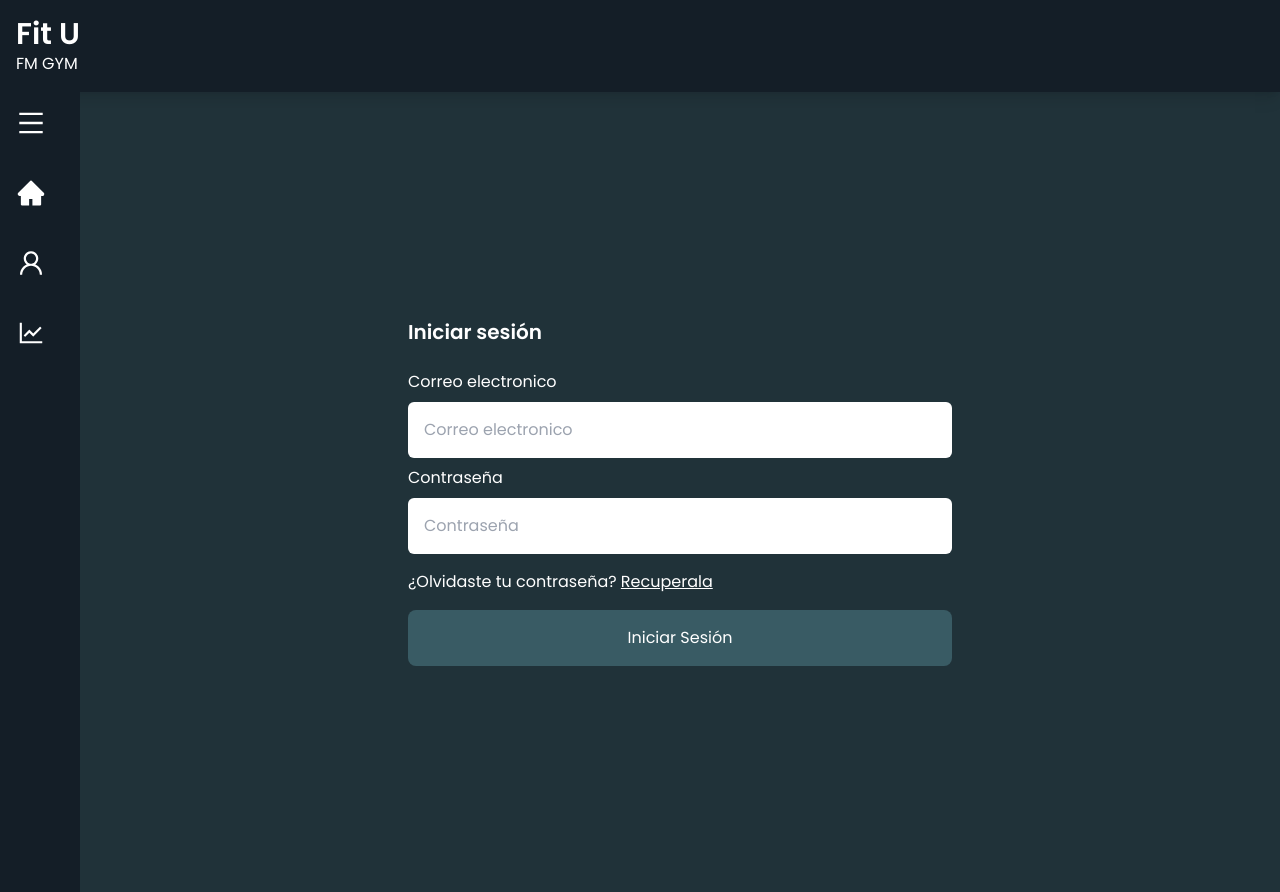
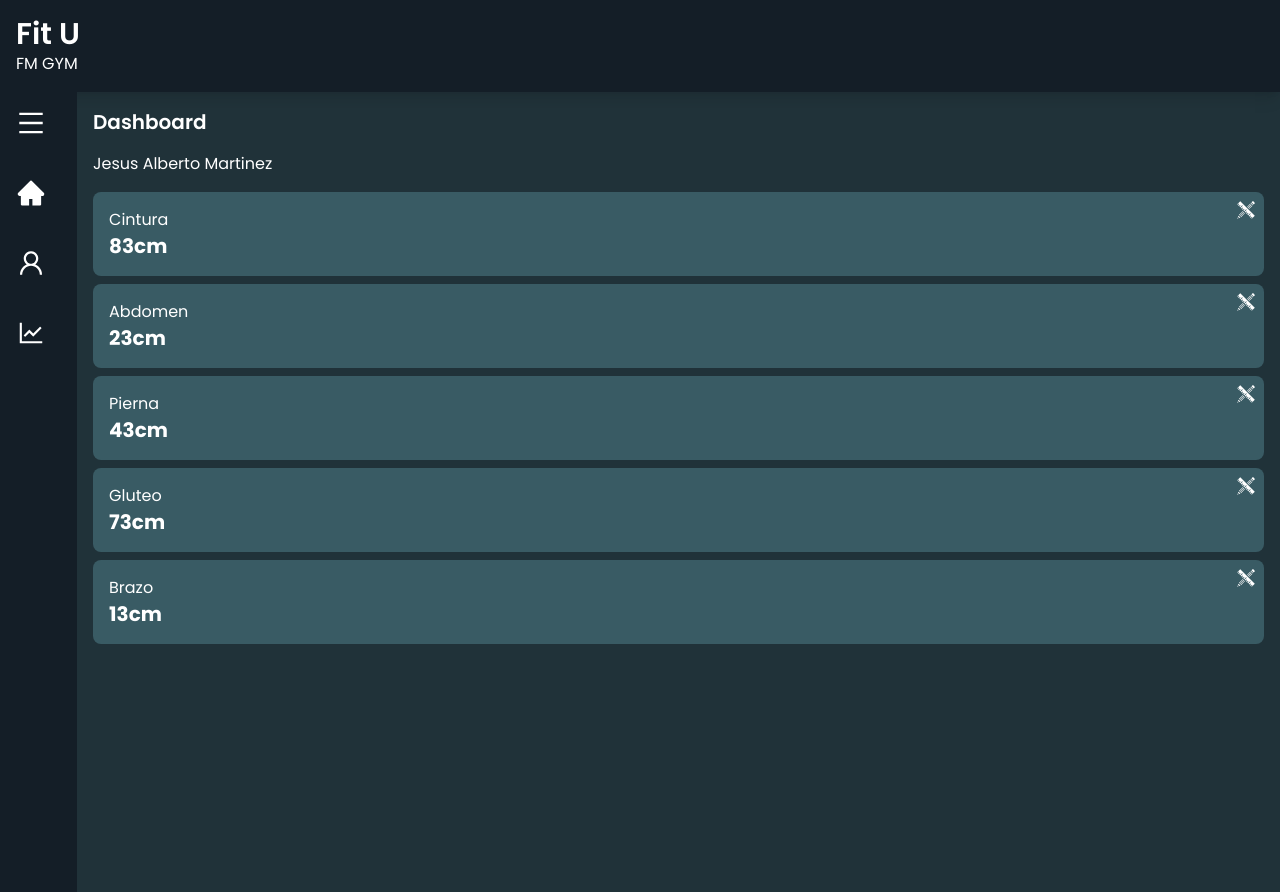
Before and after one commit to Betoml5/fitu-frontend, a React (Create React App) app: page / in a window 1280 px wide. Built offline with nearby package versions, Linux system fonts and the light colour scheme.

Commit message:
Add userDashboard

```diff
--- a/src/components/Sidebar.jsx
+++ b/src/components/Sidebar.jsx
@@ -12,10 +12,11 @@ import { BsFillPeopleFill } from "react-icons/bs";
 import { FaUserPlus } from "react-icons/fa";
 import { IoMdSettings } from "react-icons/io";
 import { Link } from "react-router-dom";
+import useUser from "../hooks/useUser";
 const Sidebar = () => {
   const [open, setOpen] = useState(false);
-  const isLogged = true;
-  const isAdmin = false;
+
+  const { isLogged, isAdmin } = useUser();
 
   if (isAdmin) {
     return (
--- a/src/hooks/useUser.js
+++ b/src/hooks/useUser.js
@@ -1,7 +1,7 @@
 
 const useUser = () => {
 
-    const isLogged = false;
+    const isLogged = true;
     const isAdmin = false;
 
     return {
--- a/src/pages/user/Dashboard.jsx
+++ b/src/pages/user/Dashboard.jsx
@@ -1,7 +1,41 @@
 import React from "react";
+import { GiPencilRuler } from "react-icons/gi";
 
 const Dashboard = () => {
-  return <div>Dashboard</div>;
+  return (
+    <div className="w-full text-white p-4">
+      <h3 className="text-xl font-semibold">Dashboard</h3>
+      <h4 className="my-4">Jesus Alberto Martinez</h4>
+
+      <section className="grid gap-y-2">
+        <section className="relative bg-strongBlue p-4 rounded-lg">
+          <p>Cintura</p>
+          <p className="text-xl font-bold">83cm</p>
+          <GiPencilRuler size={20} className="absolute right-2 top-2 " />
+        </section>
+        <section className="relative bg-strongBlue p-4 rounded-lg">
+          <p>Abdomen</p>
+          <p className="text-xl font-bold">23cm</p>
+          <GiPencilRuler size={20} className="absolute right-2 top-2 " />
+        </section>
+        <section className="relative bg-strongBlue p-4 rounded-lg">
+          <p>Pierna</p>
+          <p className="text-xl font-bold">43cm</p>
+          <GiPencilRuler size={20} className="absolute right-2 top-2 " />
+        </section>
+        <section className="relative bg-strongBlue p-4 rounded-lg">
+          <p>Gluteo</p>
+          <p className="text-xl font-bold">73cm</p>
+          <GiPencilRuler size={20} className="absolute right-2 top-2 " />
+        </section>
+        <section className="relative bg-strongBlue p-4 rounded-lg">
+          <p>Brazo</p>
+          <p className="text-xl font-bold">13cm</p>
+          <GiPencilRuler size={20} className="absolute right-2 top-2 " />
+        </section>
+      </section>
+    </div>
+  );
 };
 
 export default Dashboard;
```
